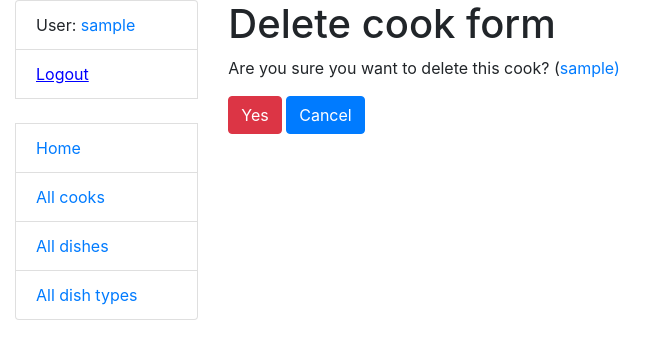
After one commit to NazarShevtsov/restaurants-kitchen, a Django app: page /cooks/1/delete/ in a window 1280 px wide. The commit adds this page. Shown: the top 359 px of the page, without its empty margins (0-667 px from the left). Run offline with Django 5.2, Linux system fonts and the light colour scheme; a user stored in the database is signed in; tables that the repository leaves empty hold one stand-in row (values such as "Sample post").

Commit message:
Delete form for Cook

```diff
--- a/menu/urls.py
+++ b/menu/urls.py
@@ -1,7 +1,7 @@
-from django.urls import path, include
+from django.urls import path
 
 from menu.views import index, DishListView, DishDetailView, DishTypeListView, CookListView, CookDetailView, \
-    CookCreateView, CookUpdateView
+    CookCreateView, CookUpdateView, CookDeleteView
 
 urlpatterns = [
     path("", index, name="index"),
@@ -12,6 +12,7 @@ urlpatterns = [
     path("cooks/", CookListView.as_view(), name="cook-list"),
     path("cooks/<int:pk>/", CookDetailView.as_view(), name="cook-detail"),
     path("cooks/<int:pk>/update/", CookUpdateView.as_view(), name="cook-update"),
+    path("cooks/<int:pk>/delete/", CookDeleteView.as_view(), name="cook-delete"),
 ]
 
 app_name = "menu"
--- a/menu/views.py
+++ b/menu/views.py
@@ -62,3 +62,8 @@ class CookUpdateView(LoginRequiredMixin, generic.UpdateView):
     form_class = CookUpdateForm
     success_url = reverse_lazy("menu:cook-list")
     template_name = "menu/cook_update.html"
+
+
+class CookDeleteView(LoginRequiredMixin, generic.DeleteView):
+    model = Cook
+    success_url = reverse_lazy("menu:cook-list")
--- /dev/null
+++ b/templates/menu/cook_confirm_delete.html
@@ -0,0 +1,13 @@
+{% extends "base.html" %}
+
+{% block content %}
+  <h1>Delete cook form</h1>
+  <form action="" method="post">
+    {% csrf_token %}
+    <p>Are you sure you want to delete this cook?
+      (<a href="{% url 'menu:cook-detail' pk=cook.id %}">{{ cook.username }})</a>
+    </p>
+    <input type="submit" value="Yes" class="btn btn-danger">
+    <a href="{% url 'menu:cook-list' %}" class="btn btn-primary">Cancel</a>
+  </form>
+{% endblock %}
--- a/templates/menu/cook_list.html
+++ b/templates/menu/cook_list.html
@@ -13,6 +13,7 @@
       <th>Experience (years)</th>
       <th>Username</th>
       <th></th>
+      <th></th>
     </tr>
     {% for cook in cook_list %}
     	<tr>
@@ -24,6 +25,9 @@
         <td>
           <a href="{% url 'menu:cook-update' pk=cook.id%}" style="text-decoration: none">Edit ✏️</a>
         </td>
+        <td>
+          <a href="{% url 'menu:cook-delete' pk=cook.id%}" style="text-decoration: none">Delete 🗑️</a>
+        </td>
       </tr>
     {% empty %}
     	<tr>
```
